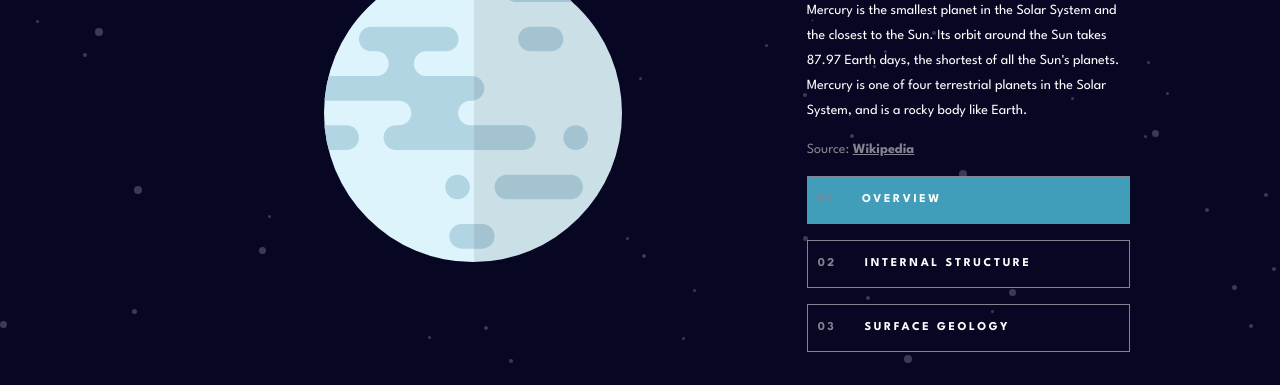
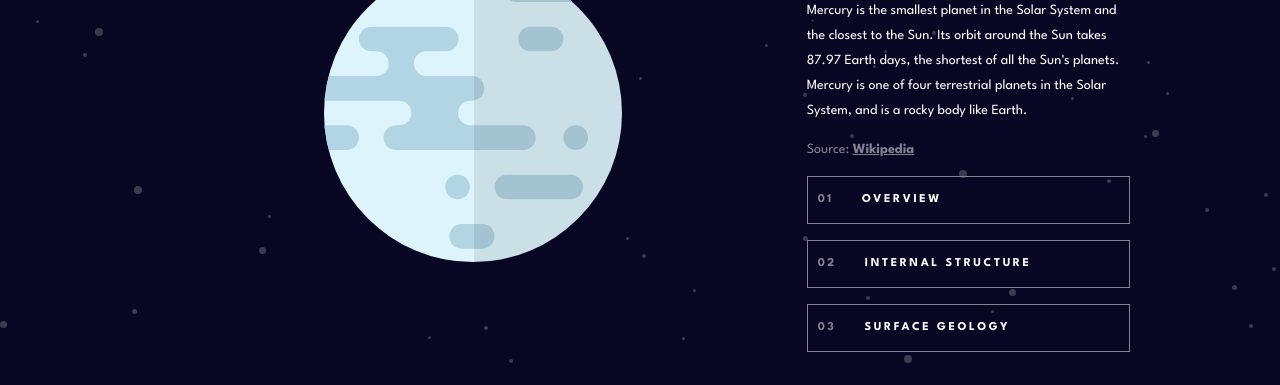
Before and after one commit to rmsliap/planets-fact-site, a plain HTML site: page src/index.html in a window 1280 px wide. Shown: the part 236-621 px from the top of the page. Drawn offline with Linux system fonts and the light colour scheme.

```diff
--- a/src/css/style.css
+++ b/src/css/style.css
@@ -158,10 +158,6 @@
   background-color: var(--hover-color);
 }
 
-.active {
-  background-color: var(--mercury);
-}
-
 .tab-num {
   color: var(--line-color);
   margin-left: 1rem;
--- a/src/index.html
+++ b/src/index.html
@@ -60,7 +60,7 @@
           >
         </div>
         <div class="tabs">
-          <div class="tab overview active">
+          <div class="tab overview">
             <span class="tab-num">01</span> Overview
           </div>
           <div class="tab internal">
```
Also changed, not shown: 1 other file.
